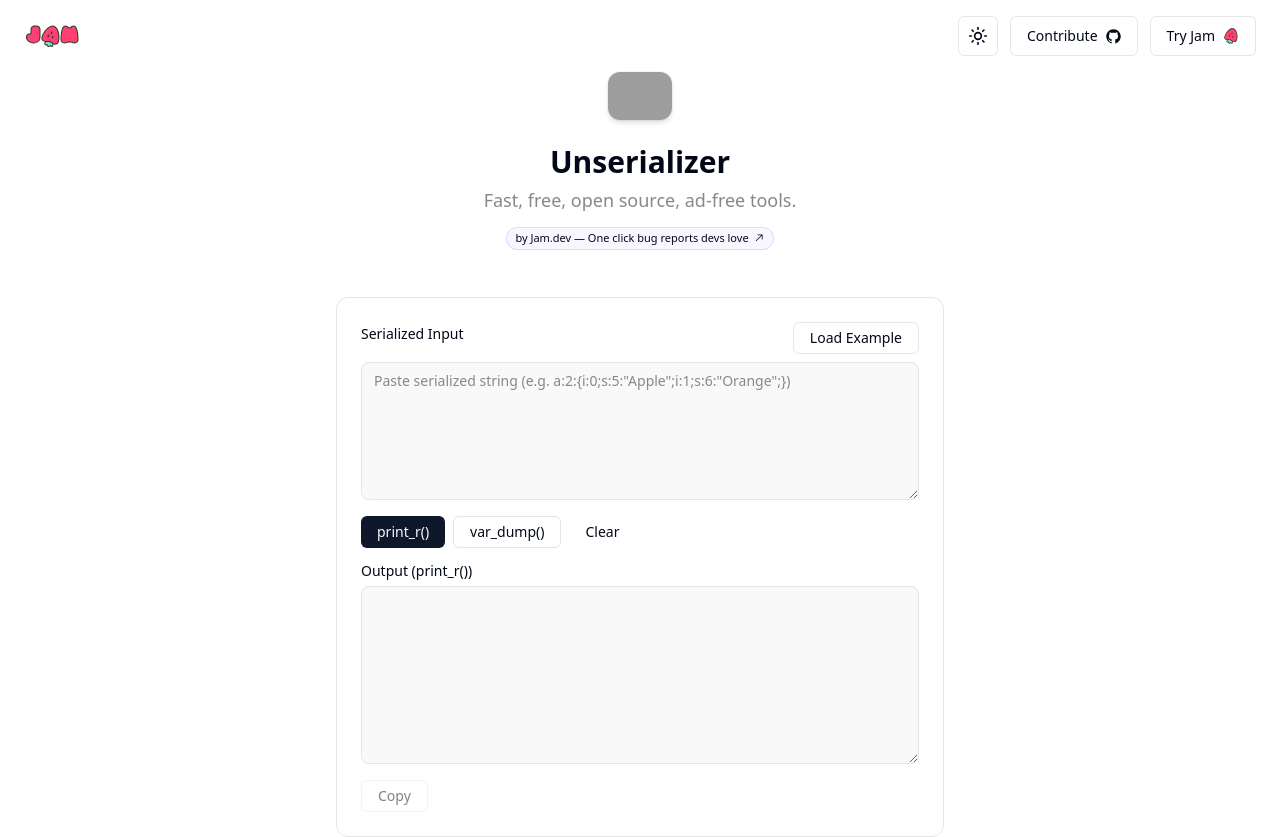
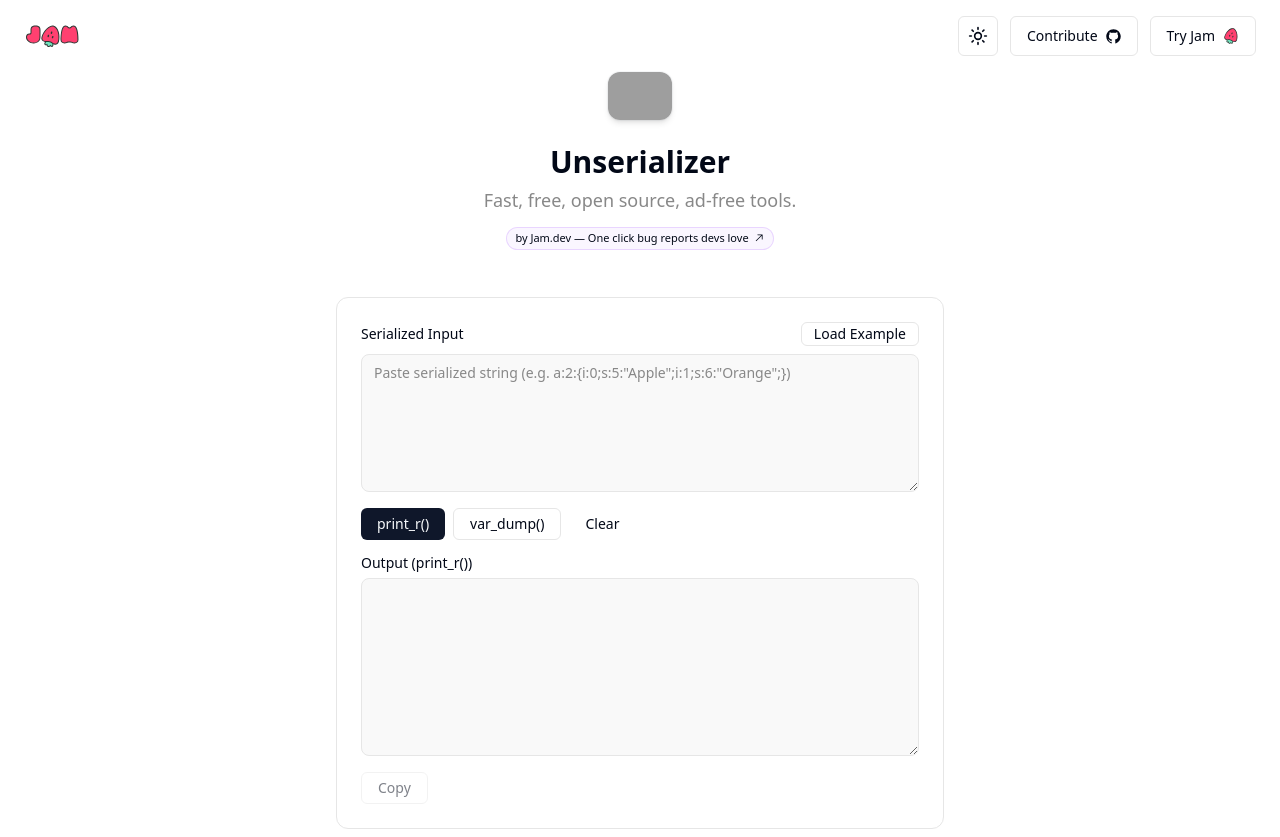
Before and after one commit to jamdotdev/jam-dev-utilities, a Next.js app: page /utilities/unserializer in a window 1280 px wide. Shown: the top 837 px of the page. Built offline with nearby package versions, Linux system fonts and the light colour scheme; grey boxes are pictures that could not be loaded.

Commit message:
style: use smaller button for load sample; remove double margin

```diff
--- a/pages/utilities/unserializer.tsx
+++ b/pages/utilities/unserializer.tsx
@@ -100,8 +100,8 @@ export default function Unserializer() {
         <Card className="flex flex-col p-6 hover:shadow-none shadow-none rounded-xl">
           <div>
             <div className="flex items-center justify-between mb-2">
-              <Label>Serialized Input</Label>
-              <Button variant="outline" onClick={loadExample}>
+              <Label className="mb-0">Serialized Input</Label>
+              <Button size="sm" variant="outline" onClick={loadExample}>
                 Load Example
               </Button>
             </div>
```
